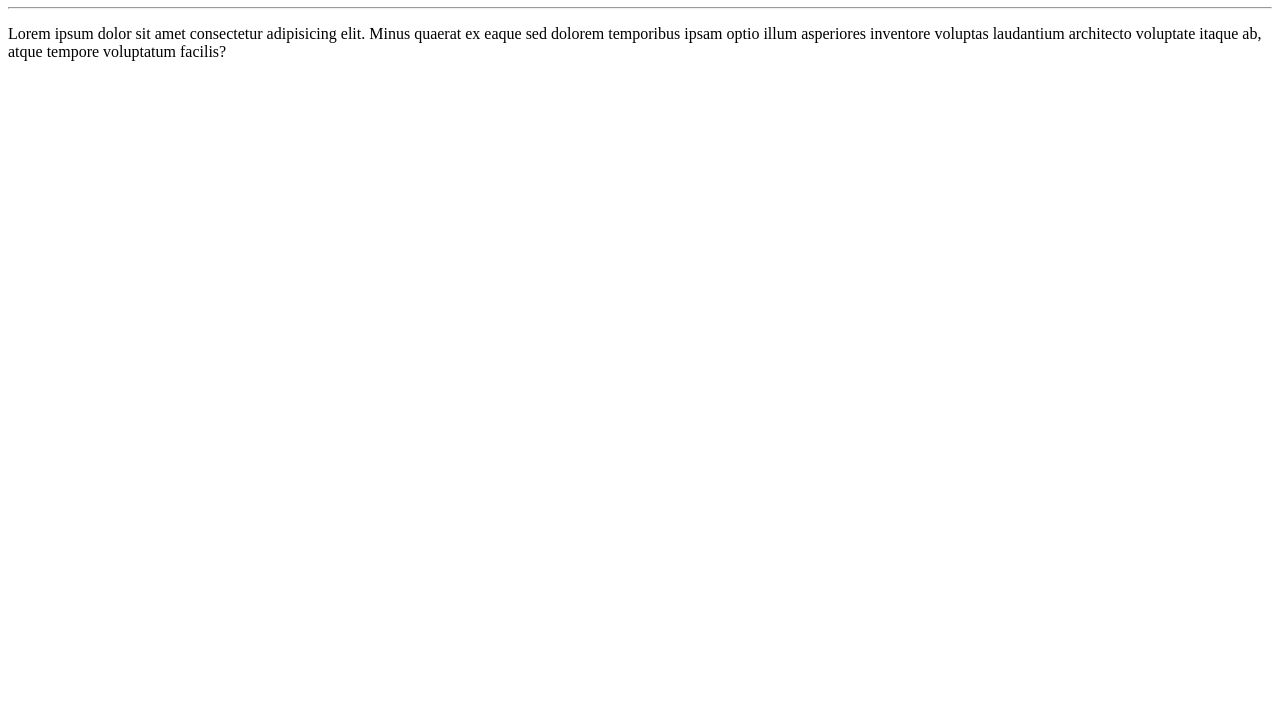
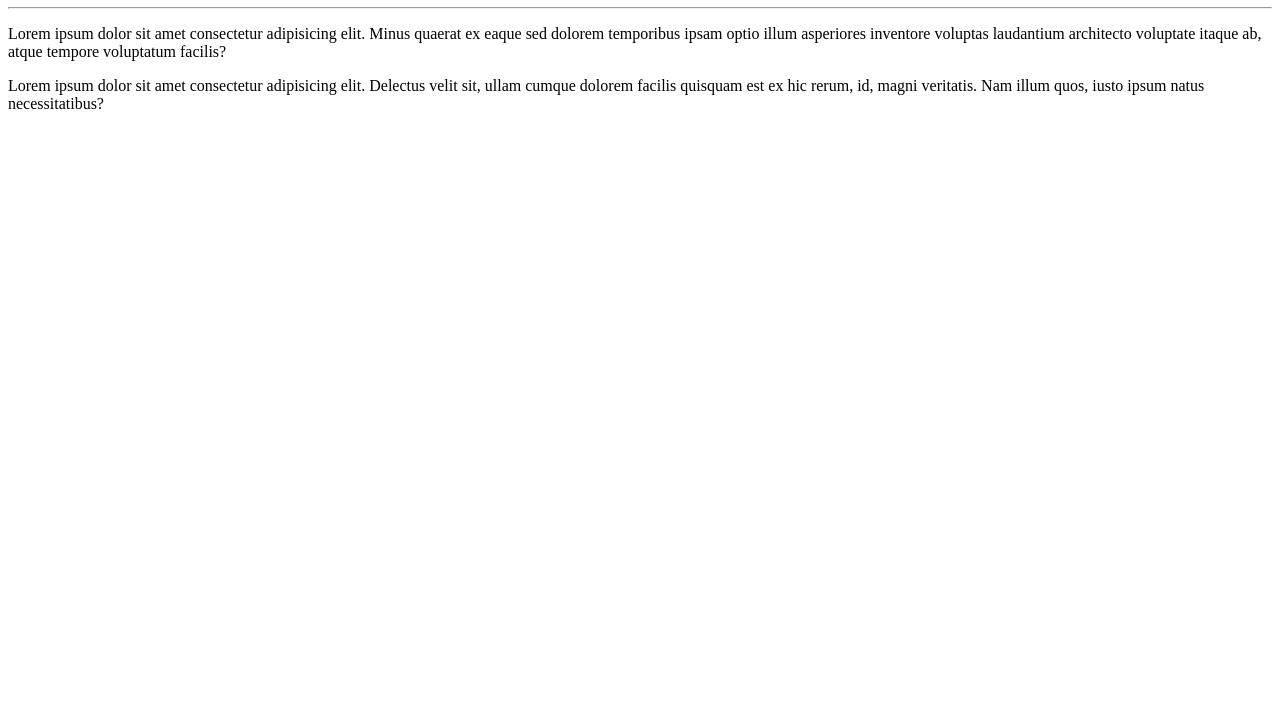
Before and after one commit to jullierosa/Ola_Mundo, a plain HTML site: page index.html in a window 1280 px wide. Shown: the part 73-800 px from the top of the page. Drawn offline with Linux system fonts and the light colour scheme.

Commit message:
adicionei um parágrafo

```diff
--- a/index.html
+++ b/index.html
@@ -14,6 +14,9 @@
         <p>
             Lorem ipsum dolor sit amet consectetur adipisicing elit. Minus quaerat ex eaque sed dolorem temporibus ipsam optio illum asperiores inventore voluptas laudantium architecto voluptate itaque ab, atque tempore voluptatum facilis?
         </p>
+        <p>
+            Lorem ipsum dolor sit amet consectetur adipisicing elit. Delectus velit sit, ullam cumque dolorem facilis quisquam est ex hic rerum, id, magni veritatis. Nam illum quos, iusto ipsum natus necessitatibus?
+        </p>
     </header>
 </body>
 </html>
```
